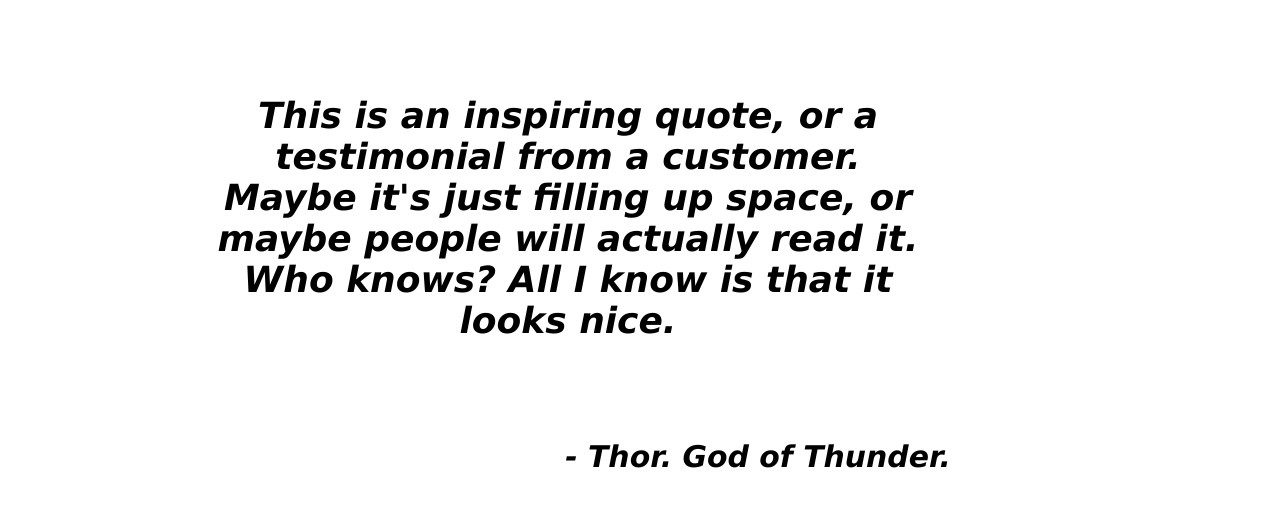
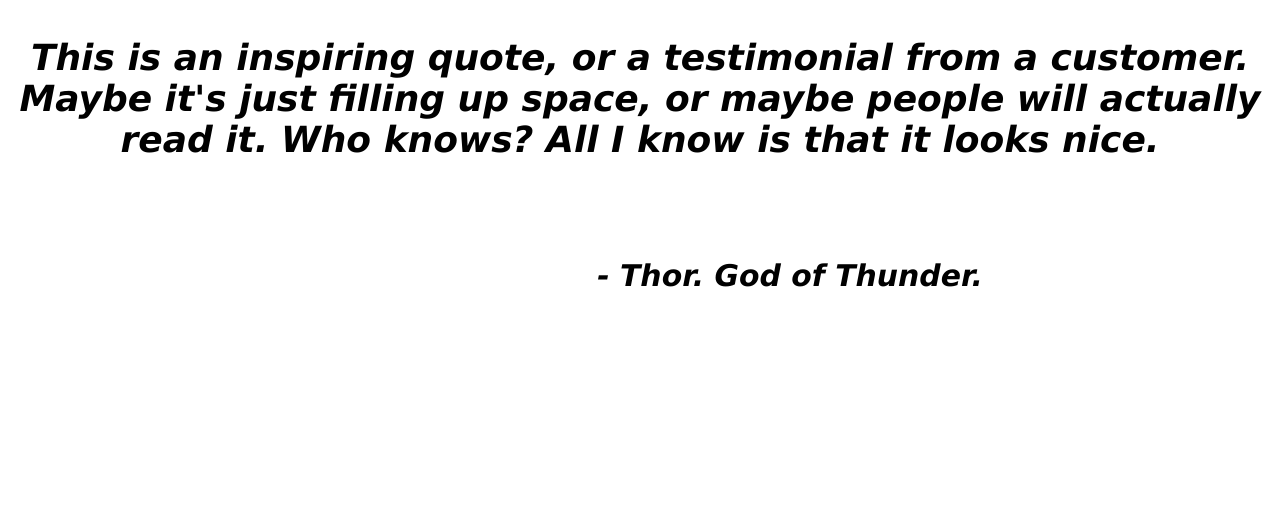
Before and after one commit to P-mage/Odin-Project-2, a plain HTML site: page index.html in a window 1280 px wide. Shown: the part 979-1506 px from the top of the page. After the commit the page ends 1322 px from the top, so only its background shows below. Drawn offline with Linux system fonts and the light colour scheme.

Commit message:
Adjusted some of the divs to center items

```diff
--- a/style.css
+++ b/style.css
@@ -1,9 +1,7 @@
 body {
     font-family: 'Lucida Sans', 'Lucida Sans Regular', 'Lucida Grande', 'Lucida Sans Unicode', Geneva, Verdana, sans-serif;
-    max-width: 1200px;
-    display: flex;
-    align-content: center;
-    flex-direction: column;
+    max-width: 1500px;
+    margin: auto;
 }
 
 .navbar {
@@ -81,16 +79,13 @@ figcaption {
 }
 
 .quoteContainer h4 {
-    max-width: 60%;
-    padding-left: 200px;
-    padding-top: 50px;
+    padding-top: 50px 50px;
     font-size: 36px;
     font-style: italic;
 }
 
 .quoteContext {
-    display: flex;
-    justify-self: center;
+    margin: auto;
 }
 
 .quoteAuthor {
```
